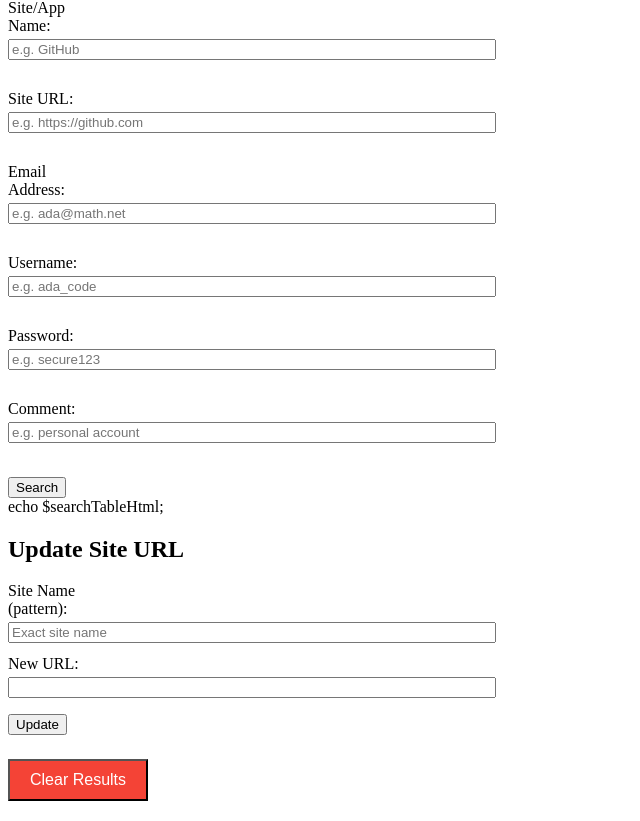
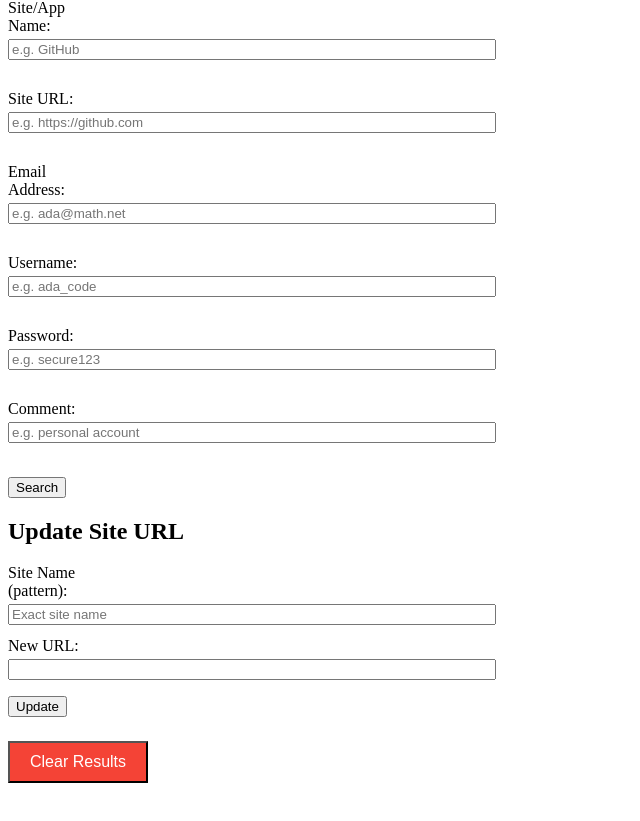
Before and after one commit to AlbertV1810/assignment-3--principles-of-databases--cs-365--fall-2025, a PHP site: page / in a window 1280 px wide. Shown: the part 583-1404 px from the top of the page, without its empty margins (0-640 px from the left). After the commit the page ends 1366 px from the top, so only its background shows below. Run offline with PHP 8.4, Linux system fonts and the light colour scheme.

Commit message:
Update index.php

```diff
--- a/index.php
+++ b/index.php
@@ -227,7 +227,9 @@ if ($_SERVER['REQUEST_METHOD'] === 'POST' && isset($_POST['action'])) {
         <button type="submit">Search</button>
     </form>
 
-    echo $searchTableHtml;
+    <div class="search-results">
+        <?php echo $searchTableHtml ?? ''; ?>
+    </div>
 
     <h2>Update Site URL</h2>
     <form method="POST">
```
